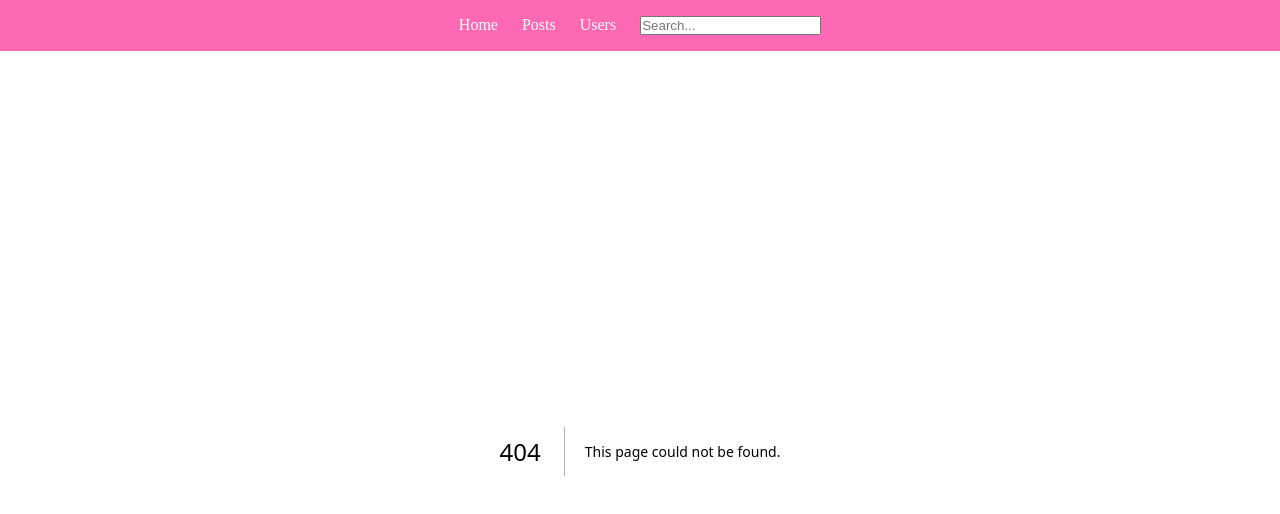
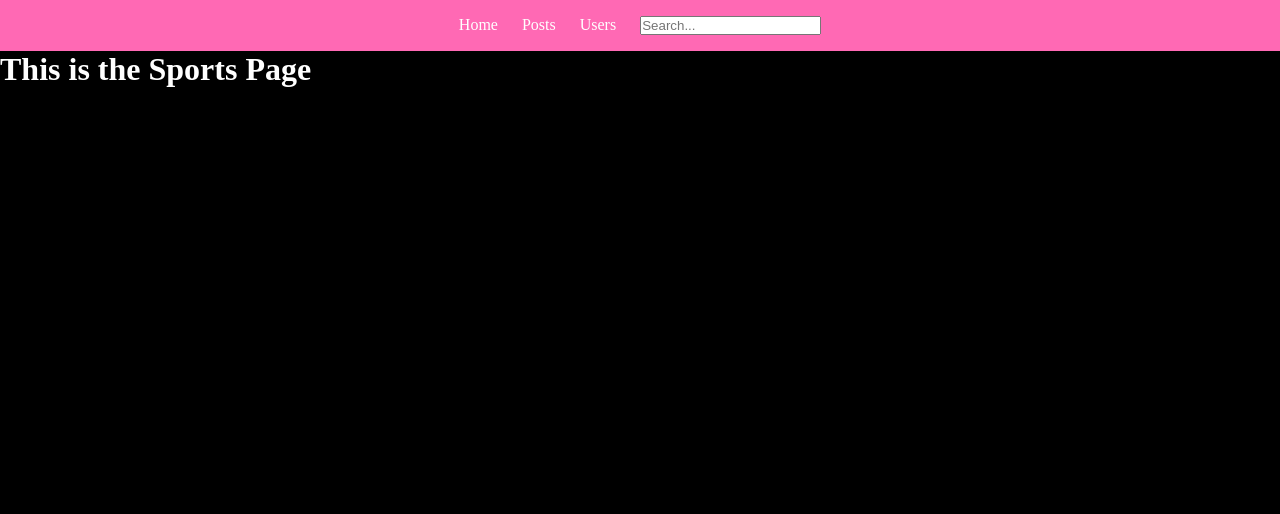
Before and after one commit to michelle01022012/next-crash-course, a Next.js app: page /posts/sports in a window 1280 px wide. Before the commit this address had no page. Shown: the top 514 px of the page. Built offline with nearby package versions, Linux system fonts and the light colour scheme.

Commit message:
added trending sports for Jack

```diff
--- /dev/null
+++ b/pages/posts/sports/index.js
@@ -0,0 +1,7 @@
+export default function Posts() {
+  return (
+    <>
+      <h1>This is the Sports Page</h1>
+    </>
+  )
+}
```
Also changed, not shown: pages/posts/sports/trending/index.js (added, +7 -0 lines), pages/posts/sports/trending/jack.js (added, +7 -0 lines).
